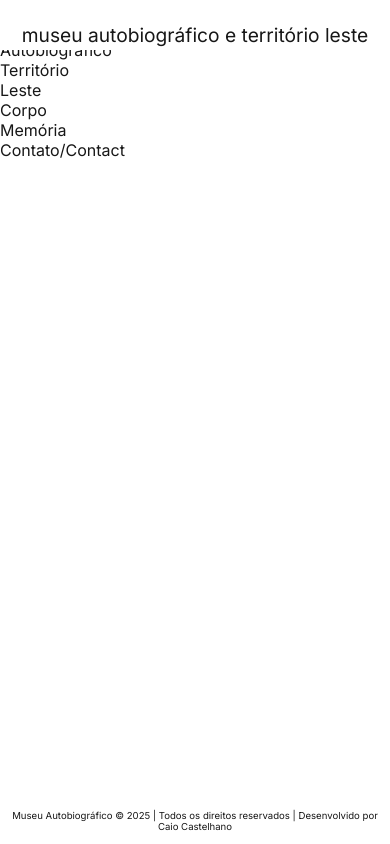
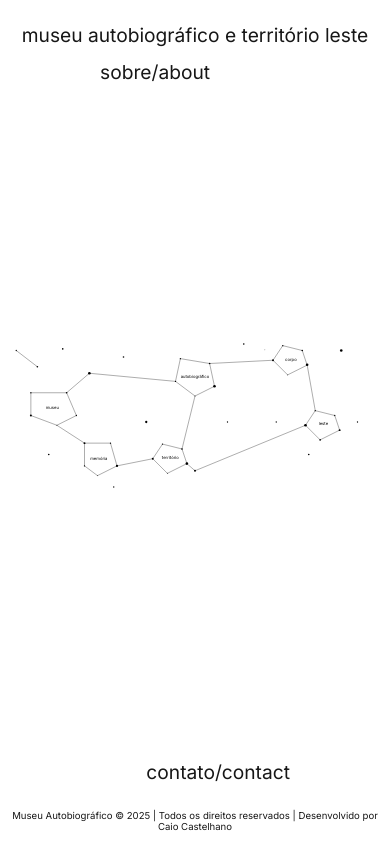
Before and after one commit to caiocastelhano/museu-autobiografico, a Next.js app: page / in a window 390 px wide. Built offline with nearby package versions, Linux system fonts and the light colour scheme.

Commit message:
Adiciona conteúdo à home com estilo definido

```diff
--- a/src/app/page.js
+++ b/src/app/page.js
@@ -1,28 +1,160 @@
-import Navbar from './components/Navbar';
-import Footer from './components/Footer';
-import styles from './styles/Page.module.css';
+import Navbar from "./components/Navbar";
+import Footer from "./components/Footer";
+import styles from "./styles/Page.module.css";
 
 export default function Home() {
   return (
     <div className={styles.pageContainer}>
       <Navbar />
 
-      <div className={styles.aboutSection}>Sobre/About</div>
+      {/* "sobre/about" e "contato/contact" */}
+      <div className={styles.sobre}>sobre/about</div>
+      <div className={styles.contato}>contato/contact</div>
 
-      <div className={styles.constellation}>
-        <div id="museum" className={styles.section}>Museu</div>
-        <div id="autobiographic" className={styles.section}>Autobiográfico</div>
-        <div id="territory" className={styles.section}>Território</div>
-        <div id="east" className={styles.section}>Leste</div>
-        <div id="body" className={styles.section}>Corpo</div>
-        <div id="memory" className={styles.section}>Memória</div>
+      {/* Container central para a constelação */}
+      <div className={styles.mainContent}>
+        <svg
+          className={styles.constellation}
+          viewBox="0 0 1200 600"
+          preserveAspectRatio="xMidYMid meet"
+        >
+          {/* Pontos (estrelas) */}
+          <circle cx="50" cy="80" r="2" fill="black" />
+          <circle cx="115" cy="130" r="2.5" fill="black" />
+          <circle cx="193" cy="75" r="2.5" fill="black" />
+          <circle cx="275" cy="150" r="4" fill="black" />
+          <circle cx="380" cy="100" r="2.5" fill="black" />
+          <circle cx="450" cy="300" r="3.5" fill="black" />
+          <circle cx="750" cy="60" r="2.5" fill="black" />
+          <circle cx="815" cy="78" r="1" fill="black" />
+          <circle cx="900" cy="120" r="2" fill="black" />
+          <circle cx="1050" cy="80" r="4" fill="black" />
+          <circle cx="150" cy="400" r="2.5" fill="black" />
+          <circle cx="350" cy="500" r="2" fill="black" />
+          <circle cx="600" cy="450" r="3" fill="black" />
+          <circle cx="700" cy="300" r="2" fill="black" />
+          <circle cx="850" cy="300" r="2" fill="black" />
+          <circle cx="950" cy="400" r="2.5" fill="black" />
+          <circle cx="1100" cy="300" r="2" fill="black" />
+          <circle cx="1000" cy="300" r="2" fill="black" />
 
-        {/* Linhas conectando os elementos */}
-        <div id="line1" className={styles.line}></div>
-        <div id="line2" className={styles.line}></div>
+          {/* Linhas conectando os centros dos polígonos */}
+          <line x1="275" y1="150" x2="540" y2="175" stroke="black" strokeWidth="1" />
+          <line x1="275" y1="150" x2="205" y2="210" stroke="black" strokeWidth="1" />
+          <line x1="260" y1="365" x2="175" y2="310" stroke="black" strokeWidth="1" />
+          <line x1="360" y1="435" x2="470" y2="413" stroke="black" strokeWidth="1" />
+          <line x1="645" y1="120" x2="840" y2="110" stroke="black" strokeWidth="1" />
+          <line x1="945" y1="124" x2="970" y2="265" stroke="black" strokeWidth="1" />
+          <line x1="600" y1="220" x2="560" y2="383" stroke="black" strokeWidth="1" />
+          <line x1="940" y1="310" x2="600" y2="450" stroke="black" strokeWidth="1" />
+          <line x1="50" y1="80" x2="115" y2="130" stroke="black" strokeWidth="1" />
+          <line x1="575" y1="428" x2="600" y2="450" stroke="black" strokeWidth="1" />
+
+          {/* POLÍGONOS e TEXTOS */}
+
+          {/* 1. MUSEU */}
+          <polygon
+            points="95,210 205,210 235,280 175,310 95,280"
+            fill="white"
+            stroke="black"
+            strokeWidth="1"
+          />
+          {/* Pontos nas arestas do polígono, simulando estrelas */}
+          <circle cx="95"  cy="210" r="2" fill="black" />
+          <circle cx="205" cy="210" r="2.5" fill="black" />
+          <circle cx="235" cy="280" r="2" fill="black" />
+          <circle cx="175" cy="310" r="1.5" fill="black" />
+          <circle cx="95"  cy="280" r="3" fill="black" />
+          <text x="161" y="258" className={styles.shapeText} textAnchor="middle">
+            museu
+          </text>
+
+          {/* 2. AUTOBIOGRÁFICO */}
+          <polygon
+            points="555,105 645,120 660,190 600,220 540,175"
+            fill="white"
+            stroke="black"
+            strokeWidth="1"
+          />
+          {/* Pontos nas arestas do polígono, simulando estrelas */}
+          <circle cx="555"  cy="105" r="2" fill="black" />
+          <circle cx="645" cy="120" r="2.5" fill="black" />
+          <circle cx="660" cy="190" r="4" fill="black" />
+          <circle cx="600" cy="220" r="1.5" fill="black" />
+          <circle cx="540"  cy="175" r="2" fill="black" />
+          <text x="600" y="162" className={styles.shapeText} textAnchor="middle">
+            autobiográfico
+          </text>
+
+          {/* 3. CORPO */}
+          <polygon
+            points="870,65 930,80 945,125 885,155 840,110"
+            fill="white"
+            stroke="black"
+            strokeWidth="1"
+          />
+          {/* Pontos nas arestas do polígono, simulando estrelas */}
+          <circle cx="870"  cy="65" r="2" fill="black" />
+          <circle cx="930" cy="80" r="2.5" fill="black" />
+          <circle cx="945" cy="124" r="4" fill="black" />
+          <circle cx="885" cy="155" r="1.5" fill="black" />
+          <circle cx="840"  cy="110" r="3" fill="black" />
+          <text x="895" y="108" className={styles.shapeText} textAnchor="middle">
+            corpo
+          </text>
+
+          {/* 4. LESTE */}
+          <polygon
+            points="970,265 1030,280 1045,325 985,355 940,310"
+            fill="white"
+            stroke="black"
+            strokeWidth="1"
+          />
+          {/* Pontos nas arestas do polígono, simulando estrelas */}
+          <circle cx="970"  cy="265" r="2" fill="black" />
+          <circle cx="1030" cy="280" r="2" fill="black" />
+          <circle cx="1045" cy="325" r="3" fill="black" />
+          <circle cx="985" cy="355" r="2.5" fill="black" />
+          <circle cx="940"  cy="310" r="4" fill="black" />
+          <text x="995" y="307" className={styles.shapeText} textAnchor="middle">
+            leste
+          </text>
+
+          {/* 5. TERRITÓRIO */}
+          <polygon
+            points="500,368 560,383 575,428 515,458 470,413"
+            fill="white"
+            stroke="black"
+            strokeWidth="1"
+          />
+          {/* Pontos nas arestas do polígono, simulando estrelas */}
+          <circle cx="500"  cy="368" r="2" fill="black" />
+          <circle cx="560" cy="383" r="2.5" fill="black" />
+          <circle cx="575" cy="428" r="4" fill="black" />
+          <circle cx="515" cy="458" r="1.5" fill="black" />
+          <circle cx="470"  cy="413" r="3" fill="black" />
+          <text x="524" y="410" className={styles.shapeText} textAnchor="middle">
+            território
+          </text>
+
+          {/* 6. MEMÓRIA */}
+          <polygon
+            points="260,365 340,365 360,435 300,465 260,435"
+            fill="white"
+            stroke="black"
+            strokeWidth="1"
+          />
+          {/* Pontos nas arestas do polígono, simulando estrelas */}
+          <circle cx="260"  cy="365" r="3" fill="black" />
+          <circle cx="340" cy="365" r="2" fill="black" />
+          <circle cx="360" cy="435" r="3.5" fill="black" />
+          <circle cx="300" cy="465" r="1.5" fill="black" />
+          <circle cx="260" cy="435" r="2" fill="black" />
+          <text x="304" y="413" className={styles.shapeText} textAnchor="middle">
+            memória
+          </text>
+        </svg>
       </div>
-
-      <div className={styles.contactSection}>Contato/Contact</div>
 
       <Footer />
     </div>
--- a/src/app/styles/Footer.module.css
+++ b/src/app/styles/Footer.module.css
@@ -5,6 +5,7 @@
     color: var(--foreground);
     text-align: center;
     font-size: 0.75rem;
+    font-weight: 400;
     position: fixed;
     bottom: 0;
     left: 0;
--- a/src/app/styles/Page.module.css
+++ b/src/app/styles/Page.module.css
@@ -0,0 +1,65 @@
+.pageContainer {
+    position: relative;
+    height: 100vh;
+    overflow: hidden;
+    background: #fff;
+    display: flex;
+    flex-direction: column;
+  }
+
+  .sobre {
+    position: absolute;
+    top: 80px;
+    left: 100px;
+    z-index: 10;
+    font-size: 1.2rem;
+    font-weight: 400;
+  }
+
+  .contato {
+    position: absolute;
+    bottom: 80px;
+    right: 100px;
+    z-index: 10;
+    font-size: 1.2rem;
+    font-weight: 400;
+  }
+
+  .mainContent {
+    margin-top: 60px;
+    margin-bottom: 60px;
+    flex: 1;
+    display: flex;
+    justify-content: center;
+    align-items: center;
+  }
+
+  .constellation {
+    width: 100%;
+    height: 100%;
+  }
+
+  .shapeText {
+    font-size: 0.9rem;
+    fill: black;
+    font-weight: 400;
+    dominant-baseline: middle;
+    pointer-events: none;
+    user-select: none;
+  }
+
+  @media (max-width: 768px) {
+    .sobre {
+      top: 60px;
+    }
+    .contato {
+      bottom: 60px;
+    }
+    .mainContent {
+      margin-top: 50px;
+      margin-bottom: 50px;
+    }
+    .shapeText {
+      font-size: 0.8rem;
+    }
+  }
```
